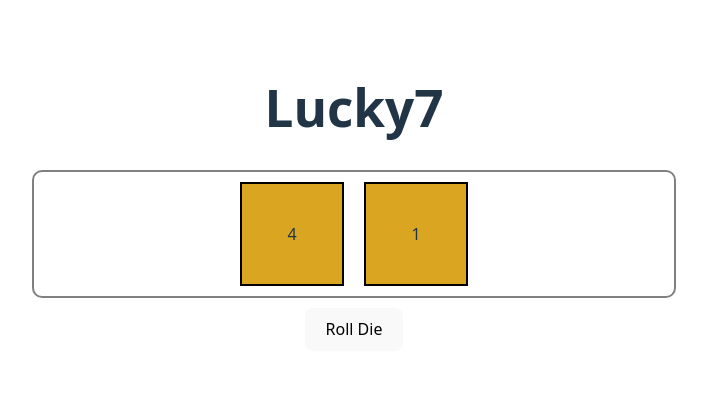
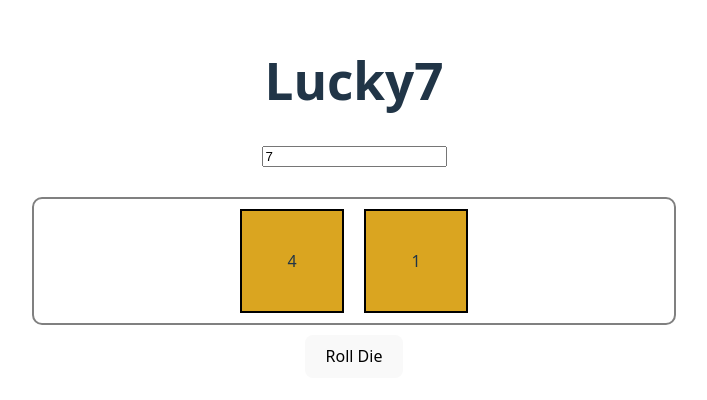
Before and after one commit to jayathra/lucky7, a React (Vite) app: page / in a window 1280 px wide. Shown: the part 202-602 px from the top of the page, without its empty margins (286-993 px from the left). Built offline with nearby package versions, Linux system fonts and the light colour scheme.

Commit message:
Added an input field to set the target

```diff
--- /dev/null
+++ b/src/Button.jsx
@@ -0,0 +1,8 @@
+import { rollDie } from "./utils";
+import './Button.css'
+
+export default function Button( {setRoll} ) {
+    return (
+        <button onClick={() => setRoll(rollDie(2))}>Roll Die</button>
+    )
+}
--- a/src/Dice.jsx
+++ b/src/Dice.jsx
@@ -1,12 +1,11 @@
-import { rollDie } from "./utils";
-import './Dice.css';
 import Die from "./Die.jsx";
+import Button from './Button.jsx';
 
 export default function Dice({ roll, setRoll }) {
     return (
         <>
             <Die roll={roll} />
-            <button onClick={() => setRoll(rollDie(2))}>Roll Die</button>
+            <Button setRoll={setRoll}/>
         </>
     )
 }
--- /dev/null
+++ b/src/Inputs.css
@@ -0,0 +1,3 @@
+.inputs {
+    margin-bottom: 30px;
+}
--- /dev/null
+++ b/src/Inputs.jsx
@@ -0,0 +1,7 @@
+import './Inputs.css';
+
+export default function Inputs({ target, setTarget }) {
+    return(
+        <input className="inputs" type="number" placeholder="target" value={target} onChange={(e)=>setTarget(Number(e.target.value))} />
+    )
+}
--- a/src/LuckyN.jsx
+++ b/src/LuckyN.jsx
@@ -1,20 +1,20 @@
-import './Dice.css'
 import { useState } from 'react';
 import { rollDie, isWinner } from './utils.jsx'
 import Dice from './Dice.jsx';
+import Inputs from './Inputs.jsx';
 
-const target = 7;
 const numDie = 2;
 
 export default function LuckyN() {
 
     const [roll, setRoll] = useState(rollDie(numDie));
+    const [target, setTarget] = useState(7);
 
     return (
         <>
             <h1>Lucky{target} {isWinner(roll, target) && <span>WINNER WINNER!</span>}</h1>
+            <Inputs target={target} setTarget={setTarget} />
             <Dice roll={roll} setRoll={setRoll} />
         </>
-
     )
 }
```
Also changed, not shown: src/Button.css (renamed from src/Dice.css).
